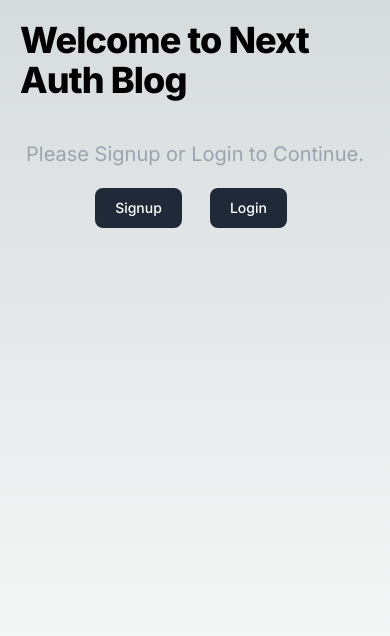
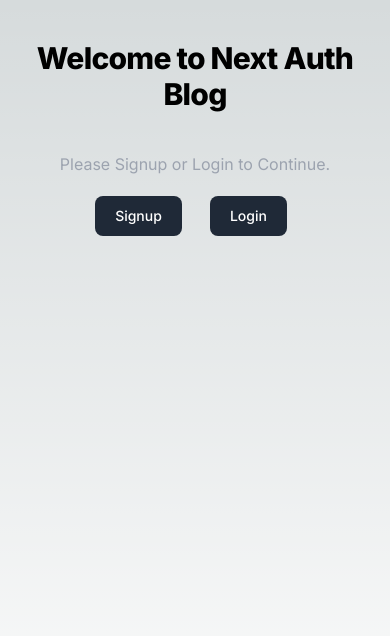
Before and after one commit to WebCoders1122/login-signup-next, a Next.js app: page / in a window 390 px wide. Shown: the top 636 px of the page. Built offline with nearby package versions, Linux system fonts and the light colour scheme.

Commit message:
resposiveness added

```diff
--- a/src/app/login/page.tsx
+++ b/src/app/login/page.tsx
@@ -35,7 +35,7 @@ const LoginPage = () => {
     }
   };
   return (
-    <div className='flex flex-col items-center justify-center min-h-screen w-full'>
+    <div className='flex flex-col items-center sm:justify-center min-h-screen w-full'>
       <form
         className='max-w-md w-full mx-auto bg-gray-900 rounded-lg overflow-hidden p-5'
         onSubmit={handleLogin}>
--- a/src/app/page.tsx
+++ b/src/app/page.tsx
@@ -3,11 +3,11 @@ import Link from "next/link";
 
 export default function Home() {
   return (
-    <main className='flex min-h-screen flex-col items-center p-5 md:p-24'>
-      <h1 className='scroll-m-20 text-4xl font-extrabold tracking-tight lg:text-5xl'>
+    <main className='flex min-h-screen flex-col items-center py-10 p-5 md:p-24'>
+      <h1 className='scroll-m-20 text-3xl md:text-4xl font-extrabold tracking-tight text-center lg:text-5xl'>
         Welcome to Next Auth Blog
       </h1>
-      <p className='text-xl text-gray-400 mt-10'>
+      <p className='text-md md:text-xl text-center text-gray-400 mt-10'>
         Please Signup or Login to Continue.
       </p>
       <div className='flex items-center gap-5 mt-5'>
--- a/src/app/profile/[username]/page.tsx
+++ b/src/app/profile/[username]/page.tsx
@@ -42,11 +42,11 @@ const ProfilePage = () => {
 
   return (
     <div className='flex flex-col items-center justify-center min-h-screen w-full'>
-      <h2 className='mt-10 scroll-m-20 border-b pb-2 text-3xl font-semibold tracking-tight transition-colors first:mt-0'>
+      <h2 className='mt-10 scroll-m-20 border-b pb-2 text-2xl sm:text-3xl font-semibold tracking-tight transition-colors first:mt-0'>
         Welcome <span className='text-blue-500 uppercase'>{user.username}</span>
         !
       </h2>
-      <h4 className='scroll-m-20 text-gray-400 text-xl font-semibold tracking-tight mt-5'>
+      <h4 className='scroll-m-20 text-center text-md text-gray-400 md:text-xl font-semibold tracking-tight mt-5'>
         Your email address is "<span className='text-white'>{user.email}</span>"
       </h4>
       <div className='flex items-center justify-center text-sm text-center mt-5 max-w-sm w-full'>
--- a/src/app/signup/page.tsx
+++ b/src/app/signup/page.tsx
@@ -31,7 +31,7 @@ const SignupPage = () => {
     }
   };
   return (
-    <div className='flex flex-col items-center justify-center min-h-screen w-full'>
+    <div className='flex flex-col items-center sm:justify-center min-h-screen w-full'>
       <form
         className='max-w-md w-full mx-auto bg-gray-900 rounded-lg overflow-hidden p-5'
         onSubmit={handleRegister}>
```
